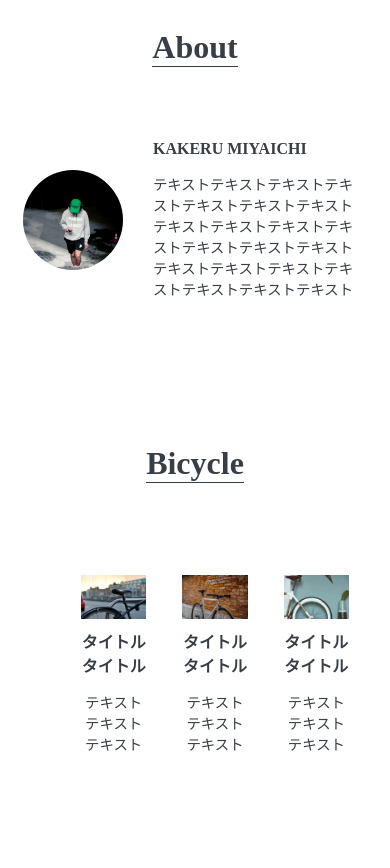
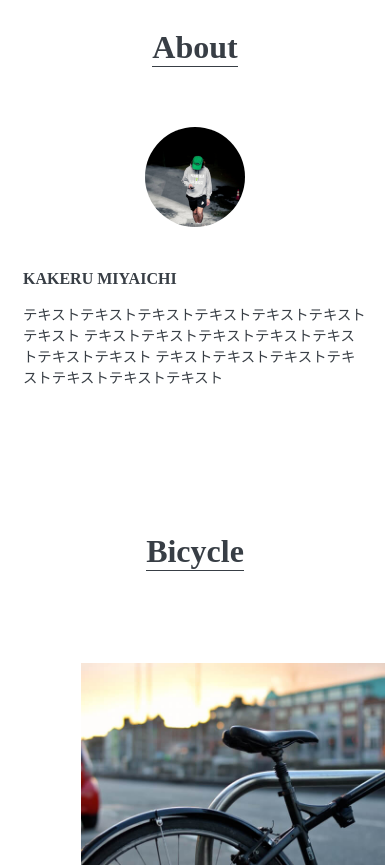
Before and after one commit to hiroto234/bicycle--, a plain HTML site: page index.html in a window 390 px wide. Shown: the part 720-1588 px from the top of the page. Drawn offline with Linux system fonts and the light colour scheme.

Commit message:
Update style.css

```diff
--- a/style.css
+++ b/style.css
@@ -86,4 +86,29 @@ li{
 .content-title {
   font-size: 1rem;
   margin: 10px 0;
+
 }
+@media screen and (max-width: 600px) {
+
+
+  #mainvisual img {
+    height: calc(100vh - 60px);
+  }
+
+
+  #about .content {
+    flex-direction: column;
+  }
+  #about img {
+    margin-right: 0;
+  }
+
+
+  #bicycle ul {
+    flex-direction: column;
+  }
+  #bicycle li {
+    width: 100%;
+    margin-bottom: 30px;
+  }
+}
```
